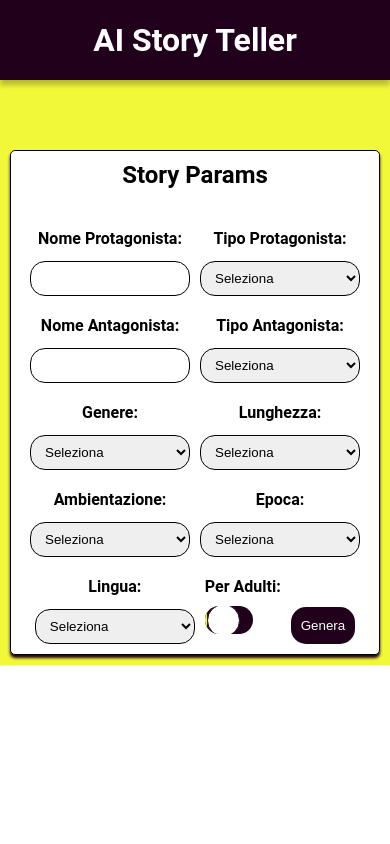
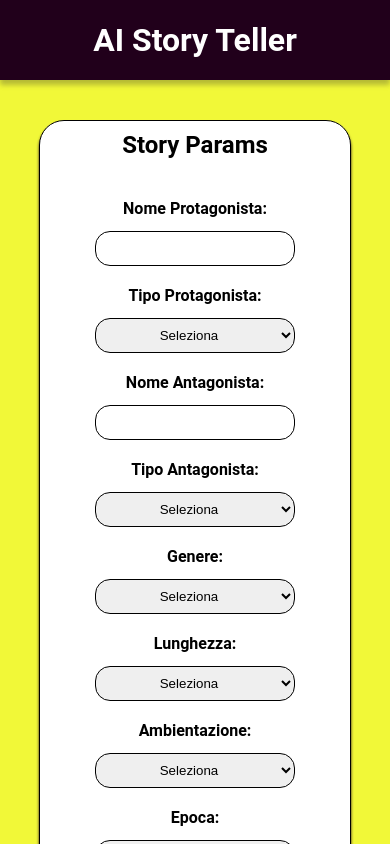
Before and after one commit to Maryscib1997/ai-generative-art, a Next.js app: page / in a window 390 px wide. Shown: the top 844 px of the page. Built offline with nearby package versions, Linux system fonts and the light colour scheme.

Commit message:
media-query

```diff
--- a/src/components/Atoms/Button/Button.module.scss
+++ b/src/components/Atoms/Button/Button.module.scss
@@ -7,7 +7,6 @@
     transition: all 0.35s ease;
     margin-top: 40px;
     border-radius: 15px;
-    margin-top: 40px;
 
     &:hover{
         background-color: var(--color-80);
--- a/src/components/Atoms/Switch/Switch.module.scss
+++ b/src/components/Atoms/Switch/Switch.module.scss
@@ -15,9 +15,9 @@
         width: 0%;
         height: 100%;
         z-index: 1;
-        background-color: var(--color-20);
+        background-color: var(--color-80);
         border: 1px solid var(--color-80);
-        transition: all 2s ease;
+
         border-radius: 15px;
 
         &.active{
@@ -29,7 +29,7 @@
         position: absolute;
         width: 33px;
         height: 33px;
-        border: 1px solid var(--color-20);
+        border: 1px solid var(--color-0);
         border-radius: 50%;
         left: 2px;
         background-color: var(--color-0);
@@ -39,11 +39,12 @@
         &.active {
             left: 30px;
             border: 1px solid var(--color-20);
+            background-color: var(--color-20);
         }
     }
 
     &.active {
-        background-color: var(--color-80);
+        background-color: var(--color-0);
     }
 }
 
@@ -65,11 +66,11 @@
         width: 24px;
         height: 24px;
         left: 2px;
-        transition: all 0.2s ease;
+
     }
 
     .dot.active {
-        left: 22px;
+        left: 22px; /* Riduci la distanza del punto quando attivo */
     }
 
     .field {
--- a/src/components/Molecules/Header/Header.module.scss
+++ b/src/components/Molecules/Header/Header.module.scss
@@ -7,7 +7,7 @@
     width: 100%;
     background-color: var(--color-20);
     box-shadow: 0px 5px 5px #2c2c2d4d;
-    margin-bottom: 60px;
+    margin-bottom: 30px;
 
     h1 {
         color: var(--color-0);
--- a/src/components/Molecules/InputBox/InputBox.module.scss
+++ b/src/components/Molecules/InputBox/InputBox.module.scss
@@ -10,8 +10,9 @@
         border: rem(1px, 16px) solid var(--color-100);
         margin-top: 8px;
         height: 35px;
-        width: 160px;
+        width: 200px;
         border-radius: 15px;
+        text-align: center;
     }
 }
 
--- a/src/components/Molecules/SelectBox/SelectBox.module.scss
+++ b/src/components/Molecules/SelectBox/SelectBox.module.scss
@@ -12,8 +12,9 @@
     border: rem(1px, 16px) solid var(--color-100);
     margin-top: 8px;
     height: 35px;
-    width: 160px;
+    width: 200px;
     border-radius: 15px;
+    text-align: center;
   }
 
   option {
--- a/src/components/Organism/WindowBox/WindowBox.module.scss
+++ b/src/components/Organism/WindowBox/WindowBox.module.scss
@@ -18,11 +18,12 @@
   /* Media query per tablet */
 @media (max-width: 768px) {
   .main {
-    width: 90%;
-    max-width: 750px;
+    width: 70%;
+    max-width: 260px;
     padding: 15px;
     box-shadow: 0px 4px 4px var(--color-20);
-    border-radius: 10px;
+    border-radius: 5px;
+    flex-direction: column;
   }
 
   .h2 {
@@ -33,11 +34,11 @@
 /* Media query per smartphone */
 @media (max-width: 480px) {
   .main {
-    width: 95%;
-    max-width: none;
+    width: 80%;
+    max-width: 320px;
     padding: 10px;
     box-shadow: 0px 3px 3px var(--color-20);
-    border-radius: 5px;
+    border-radius: 25px;
     flex-direction: column;
   }
 
--- a/src/pages/index.tsx
+++ b/src/pages/index.tsx
@@ -246,7 +246,7 @@ export default function Home() {
 
             {loading && (
               <div className={style.loading}>
-                <p>Loading...</p>
+                <div className={style.loader}></div>
               </div>
             )}
             {!loading && response && (
--- a/src/styles/Home.module.css
+++ b/src/styles/Home.module.css
@@ -16,6 +16,7 @@
   gap: 20px;
   justify-content: center;
   margin-top: 50px;
+  text-align: center;
 }
 
 .row {
@@ -39,6 +40,13 @@
   margin-top: 30px;
 }
 
+.btn {
+  display: flex;
+  justify-content: center;
+  margin-bottom: 25px;
+  height: 77px;
+}
+
 .loading {
   display: flex;
   justify-content: center;
@@ -55,18 +63,12 @@
   animation: spin 1s linear infinite;
 }
 
-.btn {
-  display: flex;
-  justify-content: center;
-  margin-bottom: 15px;
-  height: 77px;
-}
-
-
 @keyframes spin {
   0% { transform: rotate(0deg); }
   100% { transform: rotate(360deg); }
 }
+
+
 
 /* Media query per tablet */
 @media (max-width: 768px) {
@@ -167,14 +169,18 @@
     height: 80px;
   }
 
-  .loader {
-    width: 40px;
-    height: 40px;
+  .btn {
+    height: 60px;
+    margin-bottom: 10px;
   }
 
-  .btn {
-    height: 60px;
-    margin-bottom: 20px;
+  .loader {
+    border: 8px solid rgba(0, 0, 0, 0.1); /* Colore di sfondo della circonferenza */
+    border-radius: 50%;
+    border-top: 8px solid var(--color-20); /* Colore della parte animata */
+    width: 50px; /* Dimensione del cerchio */
+    height: 50px; /* Dimensione del cerchio */
+    animation: spin 1s linear infinite;
   }
 
   @keyframes spin {
--- a/src/styles/globals.scss
+++ b/src/styles/globals.scss
@@ -37,12 +37,3 @@ body {
   flex-direction: column;
   align-items: center;
 }
-
-.windowBox {
-  max-width: 800px; /* Larghezza massima del box */
-  margin: 0 auto; /* Centra orizzontalmente il box */
-  padding: 20px;
-  background-color: var(--color-10);
-  border-radius: 8px;
-  box-shadow: 0px 4px 6px rgba(0, 0, 0, 0.1);
-}
```
